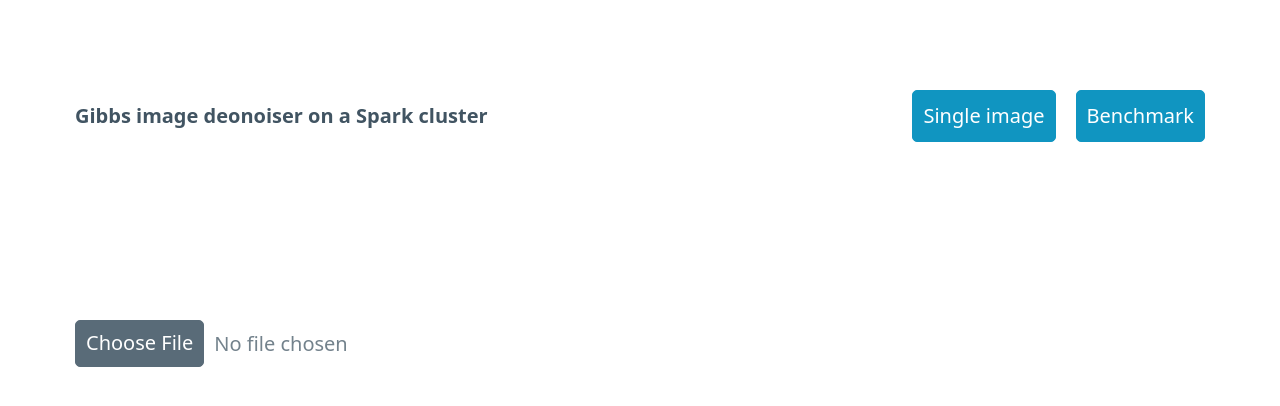
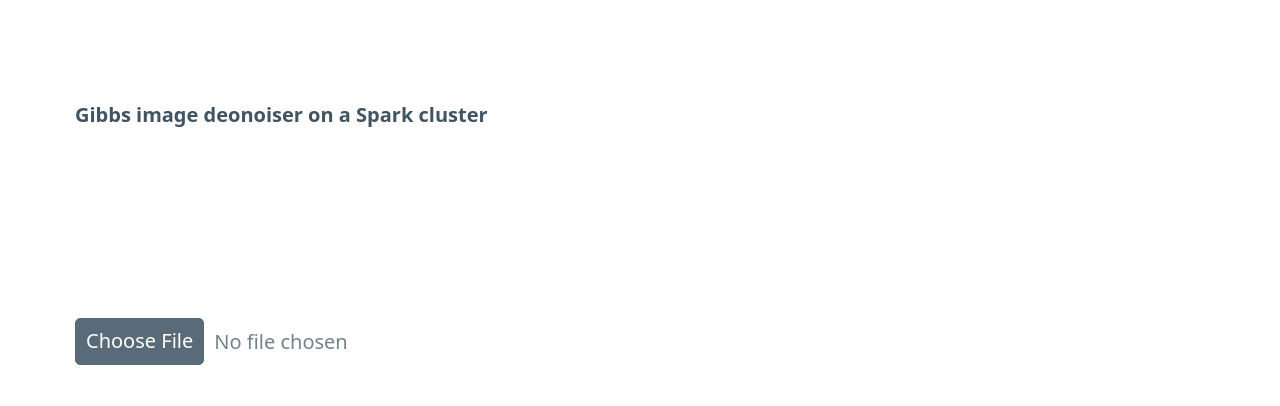
Before and after one commit to Vallasc/Image-processing-on-spark, a plain HTML site: page web/public/index.html in a window 1280 px wide. Drawn offline with nearby package versions, Linux system fonts and the light colour scheme.

Commit message:
Update docs

```diff
--- a/web/public/index.html
+++ b/web/public/index.html
@@ -10,10 +10,6 @@
         <nav>
             <ul>
               <li><strong>Gibbs image deonoiser on a Spark cluster</strong></li>
-            </ul>
-            <ul>
-                <li><a href="#" role="button">Single image</a></li>
-                <li><a href="#" role="button">Benchmark</a></li>
             </ul>
         </nav>
     </header>
```
Also changed, not shown: docs/delete.png (added), docs/env.png (added), docs/setup.png (added), docs/simple.png (added), docs/strong.png (added), docs/weak.png (added), docs/weak_res.png (added), 1 other file.
